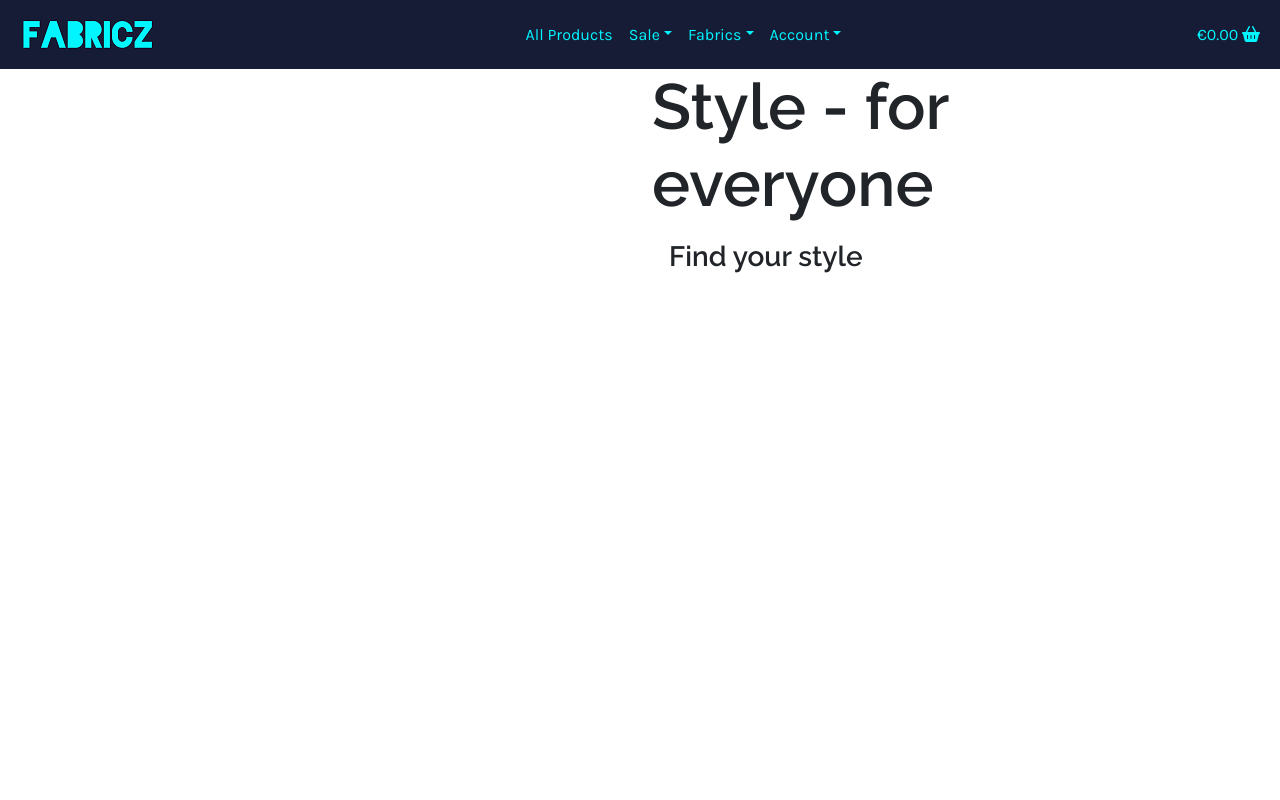
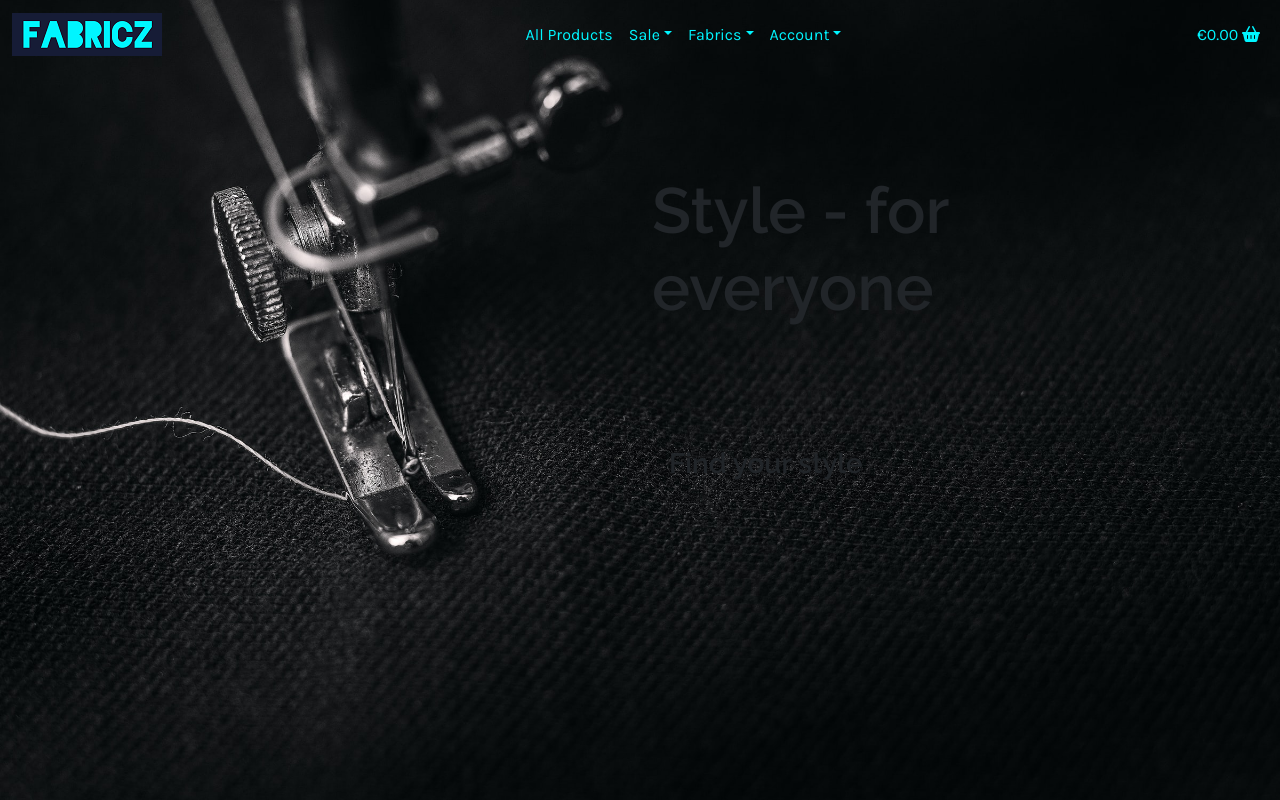
Before and after one commit to nowane/ecommerce, a Django app: page / in a window 1280 px wide. Run offline with Django 3.2, Linux system fonts and the light colour scheme; some libraries are stand-ins or nearby versions.

Commit message:
Add background image

```diff
--- a/static/css/base.css
+++ b/static/css/base.css
@@ -1,3 +1,5 @@
+/* FONTS */
+
 body {
     font-family: "Karla", sans-serif;
 }
@@ -6,10 +8,10 @@ h1,h2,h3,h4,h5,h6 {
     font-family: "Raleway", sans-serif;
 }
 
-
+/* NAVIGATION BAR */
 
 .navbar-bg-custom {
-    background-color: #161c36 !important;
+    background-color: rgba(0,0,0,0)
 }
 
 .nav-link,
@@ -34,3 +36,11 @@ h1,h2,h3,h4,h5,h6 {
 .navbar-toggler {
     background-color: #00f5ff !important;
 }
+
+/* BACKGROUND */
+
+body {
+	background: url('/media/background.png') no-repeat center center fixed;
+	background-size: cover;
+    height: calc(100vh - 164px);
+}
```
Also changed, not shown: media/background.png (added), static/js/base.js (added).
